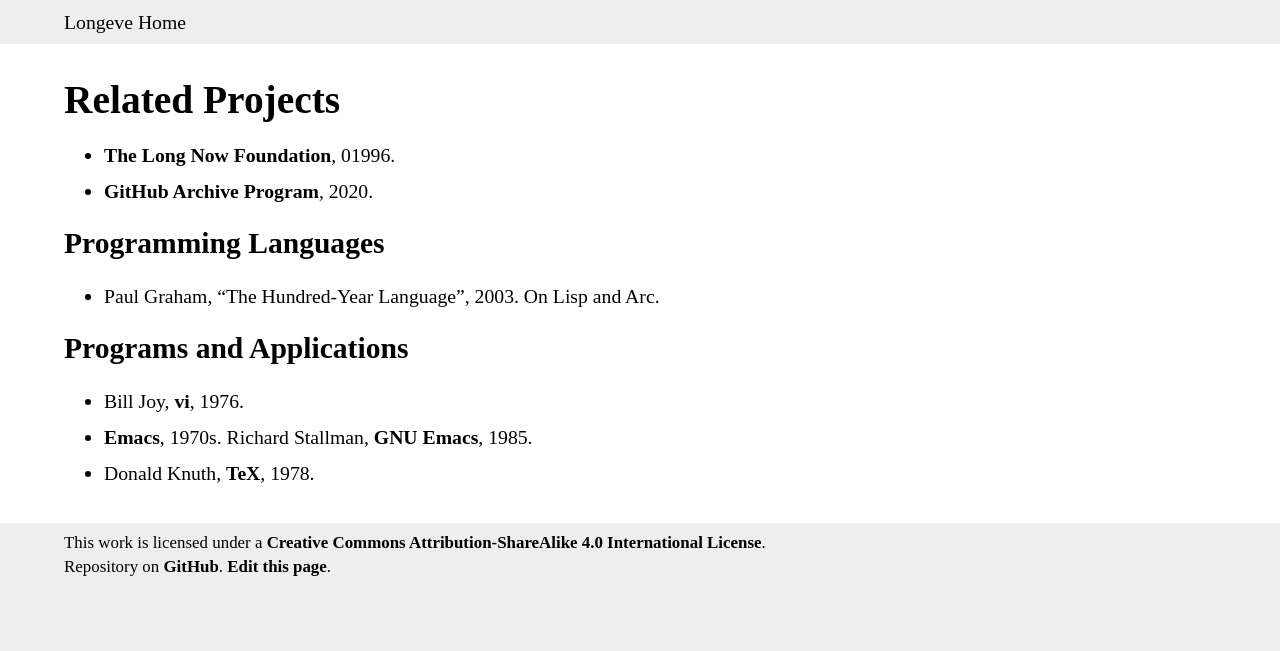
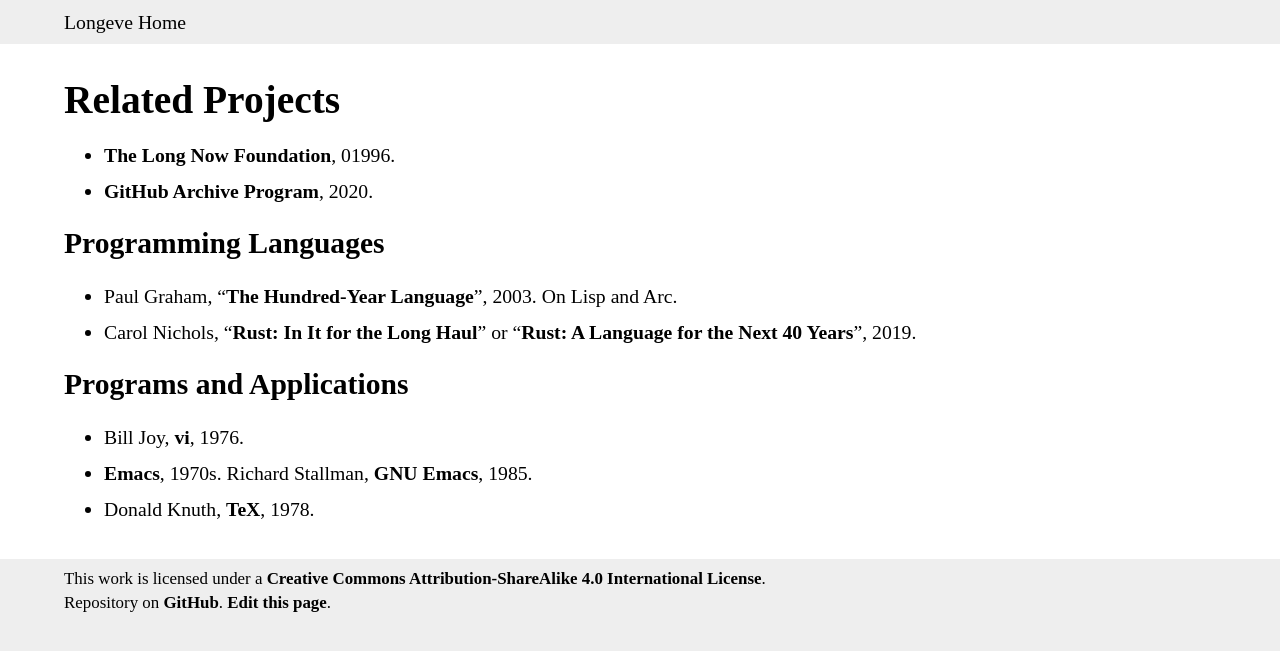
Before and after one commit to longeve/longeve.github.io, a Jekyll site: the page built from related.md, in a window 1280 px wide. Shown: the top 651 px of the page. Built offline with Jekyll 4.4.1, drawn with Linux system fonts in a browser that asks for light colours; some web fonts are replaced; our own code applies the rules of GitHub Pages for plain Markdown files; Markdown is read by kramdown in place of the engine named in the settings.

Commit message:
Rust for 40 years, like C

```diff
--- a/related.md
+++ b/related.md
@@ -12,6 +12,8 @@
 
 - Paul Graham, "[The Hundred-Year Language](http://www.paulgraham.com/hundred.html)", 2003. On Lisp and Arc.
 
+- Carol Nichols, "[Rust: In It for the Long Haul](https://learning.acm.org/techtalks/rust)" or "[Rust: A Language for the Next 40 Years](https://www.youtube.com/watch?v=A3AdN7U24iU)", 2019.
+
 
 ## Programs and Applications
 
```
